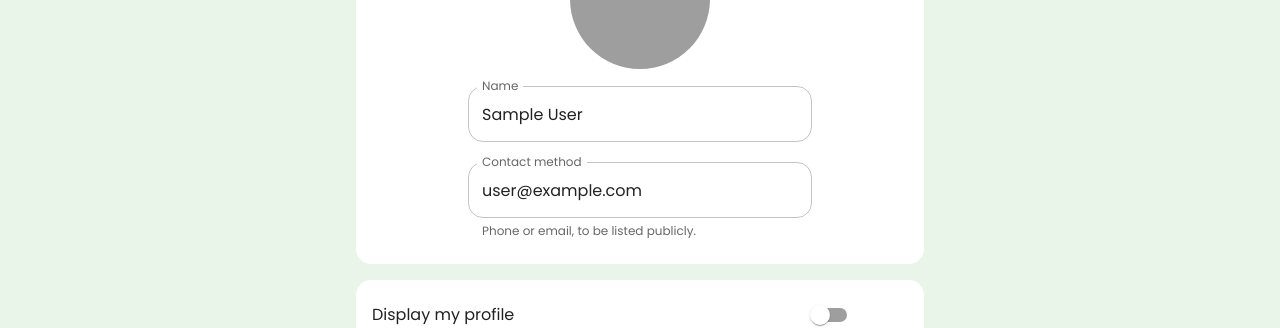
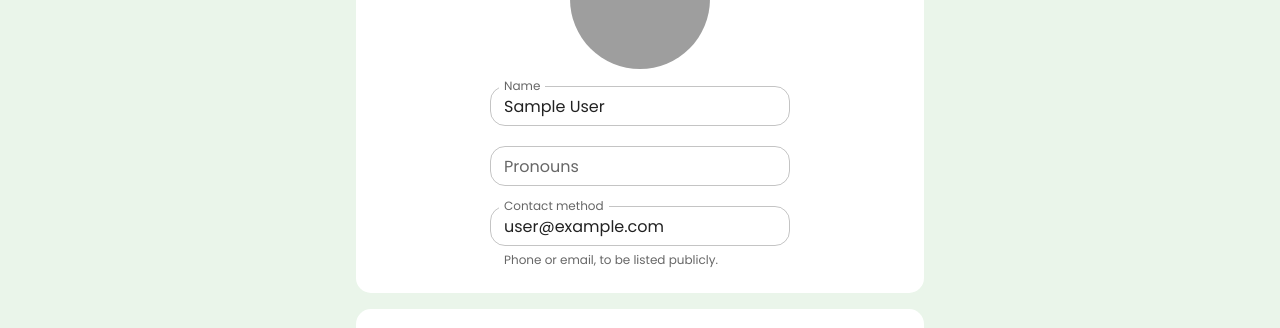
Before and after one commit to MrEminent42/FutureMate, a React (Create React App) app: page /profile in a window 1280 px wide. Shown: the part 266-594 px from the top of the page. Built offline with nearby package versions, Linux system fonts and the light colour scheme; no server answers; the database is empty; sample sign-in values are in the browser's storage; grey boxes are pictures that could not be loaded.

Commit message:
add pronouns

```diff
--- a/src/components/MateList.tsx
+++ b/src/components/MateList.tsx
@@ -63,6 +63,9 @@ const MateCard = ({ mateInfo }: { mateInfo: MateInfo }) => {
                         <Name>
                             {mateInfo.name}
                         </Name>
+                        <Pronouns>
+                            {mateInfo.pronouns && mateInfo.pronouns}
+                        </Pronouns>
 
                     </Grid>
                     <Grid item xs={4} sx={{ display: 'flex', flexDirection: 'column', justifyContent: 'center' }}>
@@ -117,6 +120,12 @@ const Name = styled(Typography)(({ theme }) => ({
     fontWeight: '500'
 }))
 
+const Pronouns = styled(Typography)(({ theme }) => ({
+    textAlign: 'center',
+    fontSize: '.8rem',
+    fontWeight: '300'
+}))
+
 const MatePaper = styled(Paper)(({ theme }) => ({
     margin: '1rem 0',
     wordBreak: 'break-word',
--- a/src/components/myProfile/PictureAndName.tsx
+++ b/src/components/myProfile/PictureAndName.tsx
@@ -10,6 +10,7 @@ import { failSnackAtom, uploadSuccessSnackAtom } from '../../jotai/snacksAtoms';
 import { ProfileEntryContainer, ProfilePaper } from '../../pages/MyProfile';
 import { Box } from '@mui/system';
 import Avatar from '@mui/material/Avatar';
+import Autocomplete from '@mui/material/Autocomplete';
 
 
 const PictureAndName = () => {
@@ -17,6 +18,7 @@ const PictureAndName = () => {
 
     const [name, setName] = useState('');
     const [contact, setContact] = useState('');
+    const [pronouns, setPronouns] = useState('');
     const [currentUser, setCurrentUser] = useAtom(currentUserAtom);
 
     const [errors, setErrors] = useState({ name: false, contact: false });
@@ -30,11 +32,12 @@ const PictureAndName = () => {
     const loadData = () => {
         setName(currentUser?.name || '');
         setContact(currentUser?.contact || '');
+        setPronouns(currentUser?.pronouns || '');
     }
 
     useEffect(() => {
         loadData()
-    })
+    }, [])
 
     const handleBlur = () => {
         if (validate()) {
@@ -53,7 +56,7 @@ const PictureAndName = () => {
 
     const updateUserInfo = () => {
         if (currentUser) {
-            let currentUserUpdateInfo = { ...currentUser, name: name, contact: contact } as MateInfo;
+            let currentUserUpdateInfo = { ...currentUser, name: name, contact: contact, pronouns: pronouns } as MateInfo;
             setCurrentUser(currentUserUpdateInfo)
         }
     }
@@ -105,16 +108,38 @@ const PictureAndName = () => {
             </ProfileEntryContainer>
             <ProfileEntryContainer sx={{ py: '10px' }}>
                 <TextField
+                    size="small"
                     label="Name"
                     autoComplete='name'
                     value={name}
                     onChange={(e) => setName(e.target.value)}
                     onBlur={handleBlur}
                     error={errors.name}
+                    sx={{ width: '300px' }}
+                />
+            </ProfileEntryContainer>
+            <ProfileEntryContainer sx={{ py: '10px' }}>
+                <Autocomplete
+                    size="small"
+                    disablePortal
+                    id="pronouns"
+                    freeSolo
+                    value={pronouns}
+                    onChange={(e, text) => {
+                        setPronouns(text || '')
+                    }}
+                    onInputChange={(e, text) => {
+                        setPronouns(text || '')
+                    }}
+                    onBlur={handleBlur}
+                    options={["she/her/hers", "he/him/his", "they/them/theirs", "she/they", "they/she", "he/they", "they/he"]}
+                    renderInput={(params) => <TextField {...params} label="Pronouns" />}
+                    sx={{ width: '300px' }}
                 />
             </ProfileEntryContainer>
             <ProfileEntryContainer sx={{ pt: '10px' }}>
                 <TextField
+                    size="small"
                     label="Contact method"
                     autoComplete='email'
                     value={contact}
@@ -122,6 +147,7 @@ const PictureAndName = () => {
                     onBlur={handleBlur}
                     error={errors.contact}
                     helperText={errors.contact ? "Please enter a valid phone or email" : "Phone or email, to be listed publicly."}
+                    sx={{ width: '300px' }}
                 />
             </ProfileEntryContainer>
 
--- a/src/pages/SignIn.tsx
+++ b/src/pages/SignIn.tsx
@@ -20,7 +20,6 @@ export const SignIn = () => {
 
     const [, setSubmitted] = useState(false);
     const [loading, setLoading] = useState(false);
-
 
     const [authState] = useAuthState(firebaseAuth);
     useEffect(() => {
--- a/src/types/Mate.ts
+++ b/src/types/Mate.ts
@@ -10,6 +10,7 @@ export interface MateInfo {
     contact?: string | null,
     name?: string | null,
     photoURL?: string | null,
+    pronouns?: string | null,
 
     startDate?: StartDate | null,
     location?: LocationResponse | null,
@@ -23,6 +24,10 @@ export interface MateInfo {
     numRoomatesMin?: number | null,
     numRoomatesMax?: number | null,
     shareBedroom?: ShareBedroomResponse | null,
+
+    linkedin?: string | null,
+    instagram?: string | null,
+
 }
 
 export const combineMateInfo = (primary: {
@@ -32,6 +37,7 @@ export const combineMateInfo = (primary: {
     contact?: string | null,
     name?: string | null,
     photoURL?: string | null,
+    pronouns?: string | null,
 
     startDate?: StartDate | null,
     location?: LocationResponse | null,
@@ -45,6 +51,9 @@ export const combineMateInfo = (primary: {
     numRoomatesMin?: number | null,
     numRoomatesMax?: number | null,
     shareBedroom?: ShareBedroomResponse | null,
+
+    linkedin?: string | null,
+    instagram?: string | null,
 }, secondary: MateInfo) => {
     return {
         uid: primary.uid || secondary.uid,
@@ -53,6 +62,7 @@ export const combineMateInfo = (primary: {
         contact: primary.contact || secondary.contact,
         name: primary.name || secondary.name,
         photoURL: primary.photoURL || secondary.photoURL,
+        pronouns: primary.pronouns || secondary.pronouns,
 
         startDate: primary.startDate || secondary.startDate,
         location: primary.location || secondary.location,
@@ -66,6 +76,9 @@ export const combineMateInfo = (primary: {
         numRoomatesMax: primary.numRoomatesMax || secondary.numRoomatesMax,
         numRoomatesMin: primary.numRoomatesMin || secondary.numRoomatesMin,
         shareBedroom: primary.shareBedroom || secondary.shareBedroom,
+
+        linkedin: primary.linkedin || secondary.linkedin,
+        instagram: primary.instagram || secondary.instagram,
     } as MateInfo;
 }
 
@@ -77,6 +90,7 @@ export const MateDocConverter = {
             contact: mate.contact || "",
             name: mate.name || "",
             photoURL: mate.photoURL || "",
+            pronouns: mate.pronouns || "",
 
             startDate: mate.startDate || "",
             budgetMax: mate.budgetMax || "",
@@ -90,6 +104,9 @@ export const MateDocConverter = {
             numRoomatesMin: mate.numRoomatesMin || "",
             numRoomatesMax: mate.numRoomatesMax || "",
             shareBedroom: mate.shareBedroom || "",
+
+            linkedin: mate.linkedin || "",
+            instagram: mate.instagram || "",
         };
     },
     fromFirestore: (snapshot: QueryDocumentSnapshot<MateInfo>, options: SnapshotOptions) => {
```
